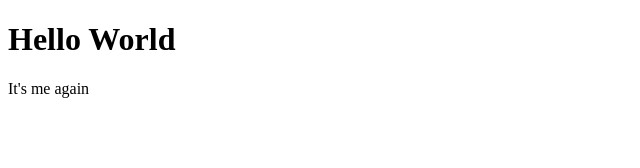
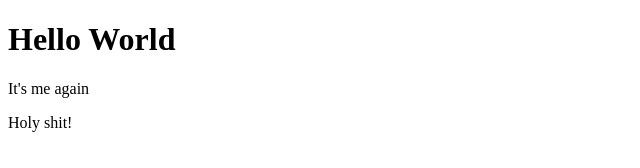
Before and after one commit to cnheu/coursera-bootstrap-4, a website: page index.html in a window 1280 px wide. Shown: the full height of the page, 0-640 px from the left. Drawn offline with Linux system fonts and the light colour scheme.

```diff
--- a/l1/index.html
+++ b/index.html
@@ -4,5 +4,6 @@
   <body>
     <h1>Hello World</h1>
     <p>It's me again</p>
+    <p>Holy shit!</p>
   </body>
 </html>
```
Also changed, not shown: package.json (added, +24 -0 lines), 1 other file.
